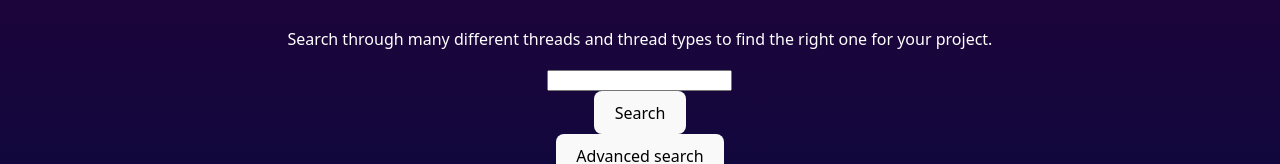
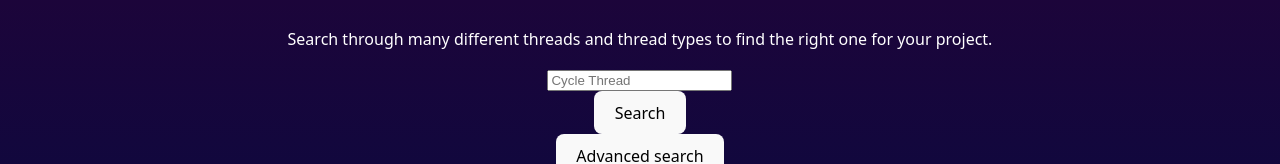
Before and after one commit to NS256/ThreadFinder, a React (Vite) app in the folder client/: page / in a window 1280 px wide. Shown: the part 360-524 px from the top of the page. Built offline with nearby package versions, Linux system fonts and the light colour scheme; no server answers.

Commit message:
Added placeholder to teh input search box and used setTimeout to give it a regular refresh

```diff
--- a/client/src/components/Home.jsx
+++ b/client/src/components/Home.jsx
@@ -5,6 +5,28 @@ import {Link} from 'react-router-dom';
 export default function Home(){
     const [totalThreads, setTotalThreads] = useState(0);
     const [totalThreadFamilies, setTotalThreadFamilies] = useState(0);
+
+    const searchPlaceHolders = [
+        "3/16 BSW",
+        "0.875",
+        "Cycle Thread",
+        "M10"
+    ]
+    const [searchPlaceholderIndex, setSearchPlaceHolderIndex] = useState(1);
+
+    //update the referenced placeholder index every 3 seconds
+    setTimeout(() => {
+        //if the chosen index is the last available one, reset to 0
+        if (searchPlaceholderIndex === (searchPlaceHolders.length - 1)) {
+            setSearchPlaceHolderIndex(0);
+        } else {
+            setSearchPlaceHolderIndex(searchPlaceholderIndex + 1);
+        }
+
+    },3000);
+
+
+
 
     useEffect(() => {
         async function fetchAndSetCounts() {
@@ -36,7 +58,7 @@ export default function Home(){
             <div className='search-container'>
                 <form className='search-form'>
                     <div>
-                        <input type='text' id='search-term' className='search-form-element' />
+                        <input type='text' id='search-term' className='search-form-element' placeholder={searchPlaceHolders[searchPlaceholderIndex]} />
                     </div>
                     <div>
                         <button type='submit' className='search-form-element' >Search</button>
```
